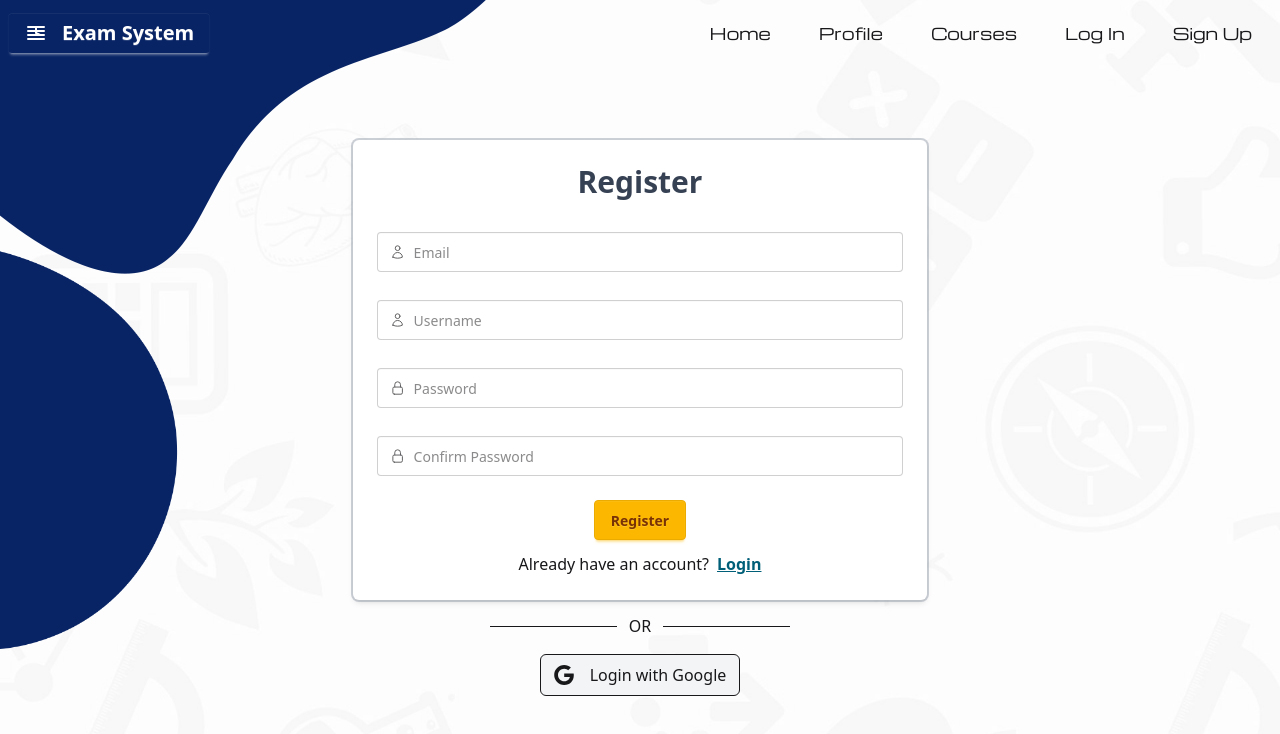
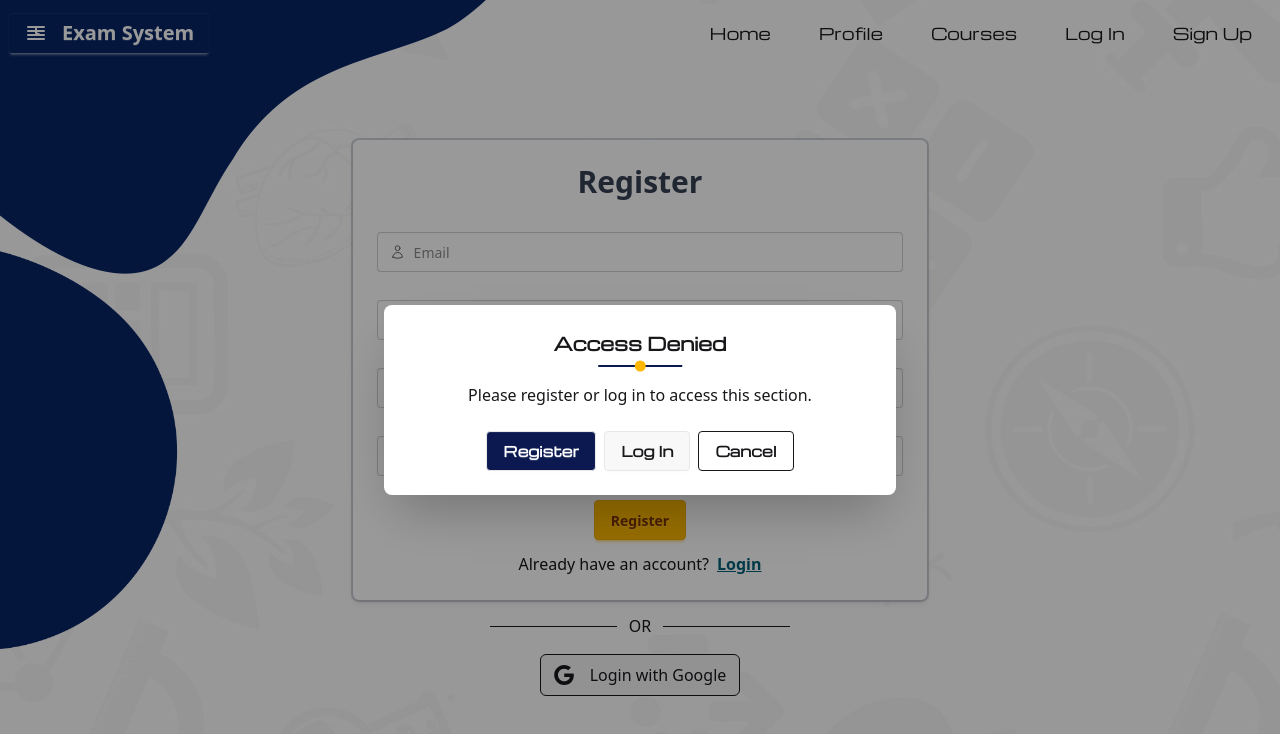
Before and after one commit to rashaaad19/BrainCheck, a plain HTML site: page pages/register.html in a window 1280 px wide. Both pictures are taken after a click on the link "Profile". Drawn offline with nearby package versions, Linux system fonts and the light colour scheme.

Commit message:
prompet login

```diff
--- a/pages/login.html
+++ b/pages/login.html
@@ -39,8 +39,8 @@
             <div class="flex-none nov-list "id="nav">
                 <ul class="menu menu-horizontal gap-x-2 text-xl lg:gap-x-6">
                     <li><a href="landing-page.html">Home</a></li>
-                    <li><a href="#">Profile</a></li>
-                    <li><a href="#">Courses</a></li>
+                    <li><a href="#" class="restricted">Profile</a></li>
+                    <li><a href="#" class="restricted">Courses</a></li>
                     <li><a href="login.html">Log In</a></li>
                     <li><a href="register.html">Sign Up</a></li>
                 </ul>
@@ -119,7 +119,25 @@
         </div>
     </div>
 
+   <!-- start modal -->
+   <input type="checkbox" id="authModal" class="modal-toggle" />
+   <div class="modal" role="dialog">
+       <div class="modal-box text-center">
+           <h1 class="font-bold text-lg mb-2" style="font-family:'landing-page-font';">Access Denied</h1>
+           <span class="modal-line"></span>
+           <p class="mb-6" >Please register or log in to access this section.</p>
+           <div class="modal-action justify-center">
+               <a href="register.html" class="btn "  style="font-family: 'landing-page-font'; background-color: var(--secondary-blue-color);color: white;">Register</a>
+               <a href="login.html" class="btn"  style="font-family: 'landing-page-font';">Log In</a>
+               <label for="authModal" class="btn btn-outline"  style="font-family: 'landing-page-font';">Cancel</label>
+           </div>
+       </div>
+   </div>
+   <!-- end modal -->
 
+</div>
+
+<script src="../scripts/landing-page.js"></script>
 
 
 
--- a/pages/register.html
+++ b/pages/register.html
@@ -11,7 +11,8 @@
     <title>BrainCheck</title>
 </head>
 <style>
-    html, body {
+    html,
+    body {
         overflow: hidden;
     }
 </style>
@@ -38,11 +39,11 @@
                 <span></span>
                 <span></span>
             </span> -->
-            <div class="flex-none nov-list "id="nav">
+            <div class="flex-none nov-list " id="nav">
                 <ul class="menu menu-horizontal gap-x-2 text-xl lg:gap-x-6">
                     <li><a href="landing-page.html">Home</a></li>
-                    <li><a href="#">Profile</a></li>
-                    <li><a href="#">Courses</a></li>
+                    <li><a href="#" class="restricted">Profile</a></li>
+                    <li><a href="#" class="restricted">Courses</a></li>
                     <li><a href="login.html">Log In</a></li>
                     <li><a href="register.html">Sign Up</a></li>
                 </ul>
@@ -147,8 +148,9 @@
                                     d="M16.5 10.5V6.75a4.5 4.5 0 1 0-9 0v3.75m-.75 11.25h10.5a2.25 2.25 0 0 0 2.25-2.25v-6.75a2.25 2.25 0 0 0-2.25-2.25H6.75a2.25 2.25 0 0 0-2.25 2.25v6.75a2.25 2.25 0 0 0 2.25 2.25Z" />
                             </svg>
 
-                        <input id="confirmPassword" type="password" class="grow" required placeholder="Confirm Password"
-                            minlength="8" pattern="(?=.*\d)(?=.*[a-z])(?=.*[A-Z]).{8,}"
+                            <input id="confirmPassword" type="password" class="grow" required
+                                placeholder="Confirm Password" minlength="8"
+                                pattern="(?=.*\d)(?=.*[a-z])(?=.*[A-Z]).{8,}"
                                 title="The two passwords must be identical" />
                         </label>
 
@@ -197,7 +199,26 @@
 
     </div>
 
+    <!-- start modal -->
+    <input type="checkbox" id="authModal" class="modal-toggle" />
+    <div class="modal" role="dialog">
+        <div class="modal-box text-center">
+            <h1 class="font-bold text-lg mb-2" style="font-family:'landing-page-font';">Access Denied</h1>
+            <span class="modal-line"></span>
+            <p class="mb-6">Please register or log in to access this section.</p>
+            <div class="modal-action justify-center">
+                <a href="register.html" class="btn "
+                    style="font-family: 'landing-page-font'; background-color: var(--secondary-blue-color);color: white;">Register</a>
+                <a href="login.html" class="btn" style="font-family: 'landing-page-font';">Log In</a>
+                <label for="authModal" class="btn btn-outline" style="font-family: 'landing-page-font';">Cancel</label>
+            </div>
+        </div>
+    </div>
+    <!-- end modal -->
 
+    </div>
+
+    <script src="../scripts/landing-page.js"></script>
 
 
 </body>
```
Lines whose indentation alone changed are shown as unchanged.
